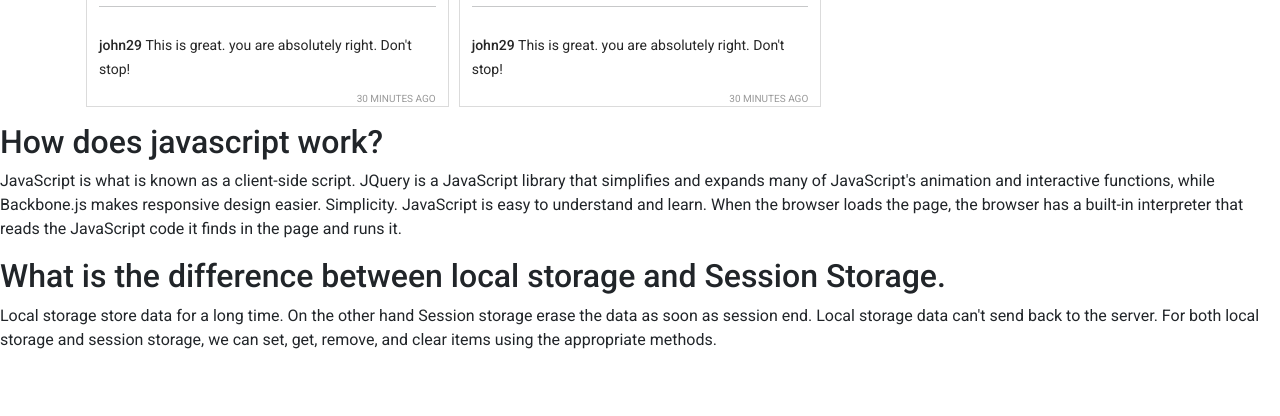
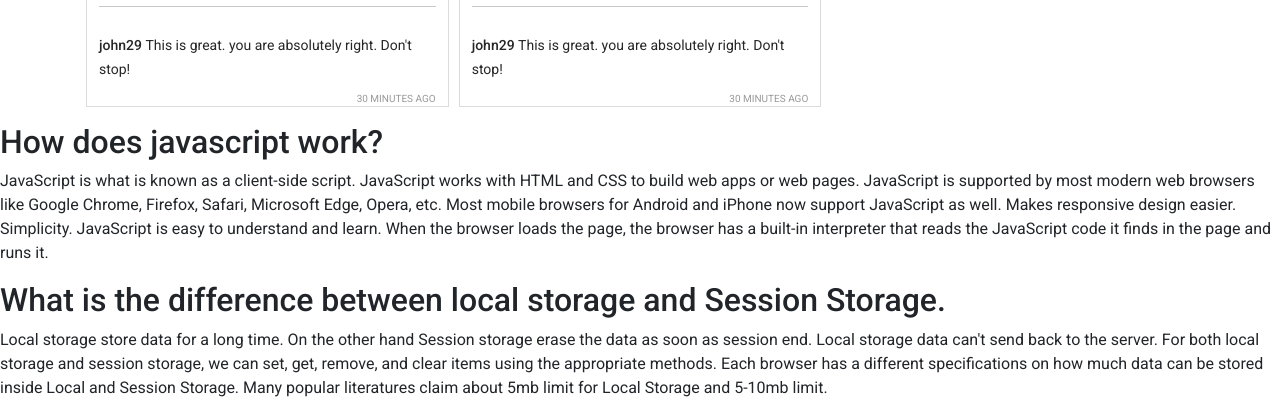
Before and after one commit to solo-mizan/insta-debugging, a plain HTML site: page index.html in a window 1280 px wide. Shown: the part 1425-1841 px from the top of the page. Before the commit the page ends 1793 px from the top, so only its background shows below. Drawn offline with nearby package versions, Linux system fonts and the light colour scheme.

```diff
--- a/index.html
+++ b/index.html
@@ -80,12 +80,12 @@
 <section>
     <div>
         <h2>How does javascript work?</h2>
-        <p>JavaScript is what is known as a client-side script.
-            JQuery is a JavaScript library that simplifies and expands many of JavaScript's animation and interactive functions, while Backbone.js makes responsive design easier. Simplicity. JavaScript is easy to understand and learn. When the browser loads the page, the browser has a built-in interpreter that reads the JavaScript code it finds in the page and runs it.
+        <p>JavaScript is what is known as a client-side script. JavaScript works with HTML and CSS to build web apps or web pages. JavaScript is supported by most modern web browsers like Google Chrome, Firefox, Safari, Microsoft Edge, Opera, etc. Most mobile browsers for Android and iPhone now support JavaScript as well.
+             Makes responsive design easier. Simplicity. JavaScript is easy to understand and learn. When the browser loads the page, the browser has a built-in interpreter that reads the JavaScript code it finds in the page and runs it.
         </p>
         <h2>What is the difference between local storage and Session Storage.</h2>
         <p>
-            Local storage store data for a long time. On the other hand Session storage erase the data as soon as session end. Local storage data can't send back to the server. For both local storage and session storage, we can set, get, remove, and clear items using the appropriate methods.
+            Local storage store data for a long time. On the other hand Session storage erase the data as soon as session end. Local storage data can't send back to the server. For both local storage and session storage, we can set, get, remove, and clear items using the appropriate methods. Each browser has a different specifications on how much data can be stored inside Local and Session Storage. Many popular literatures claim about 5mb limit for Local Storage and 5-10mb limit.
         </p>
     </div>
 </section>
```
